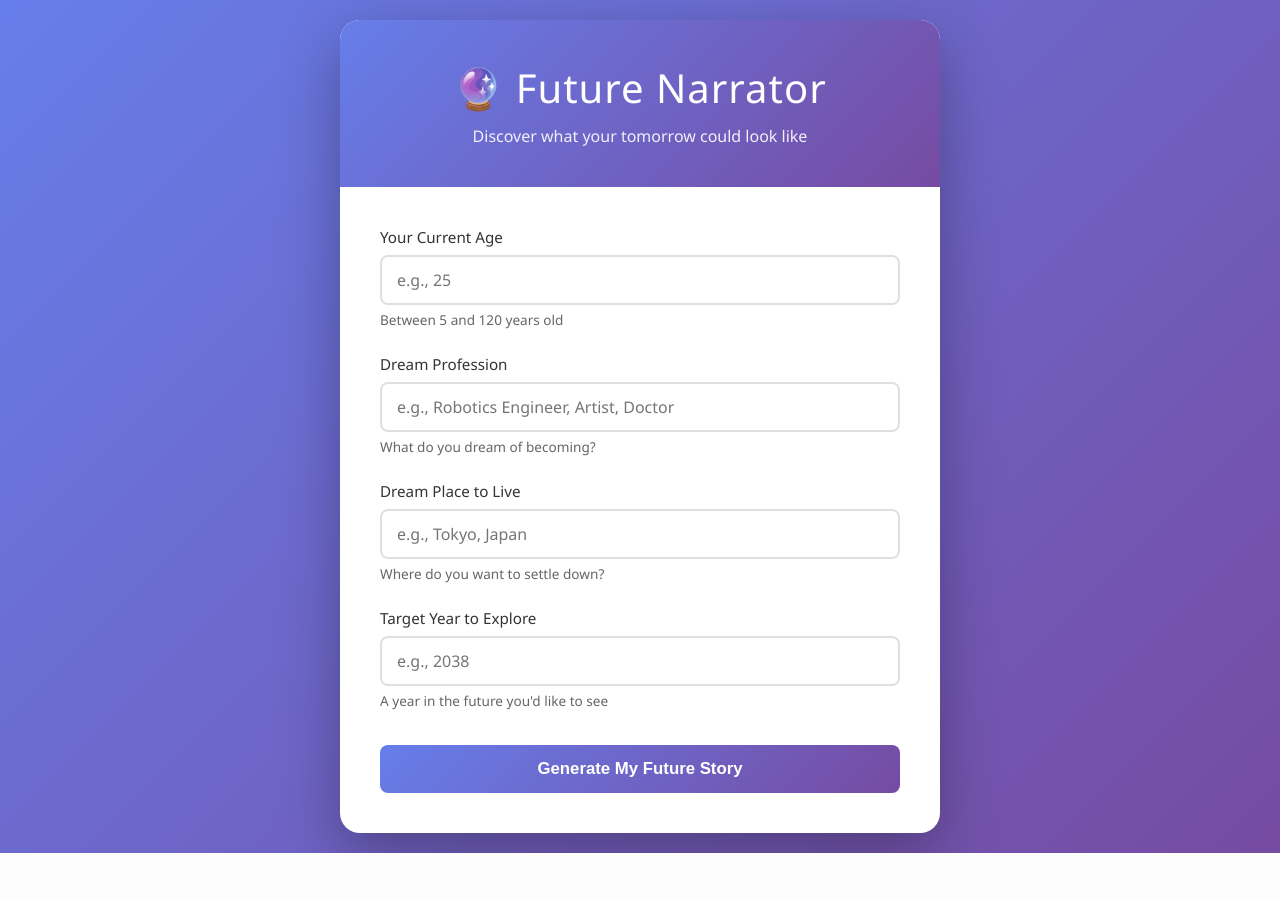
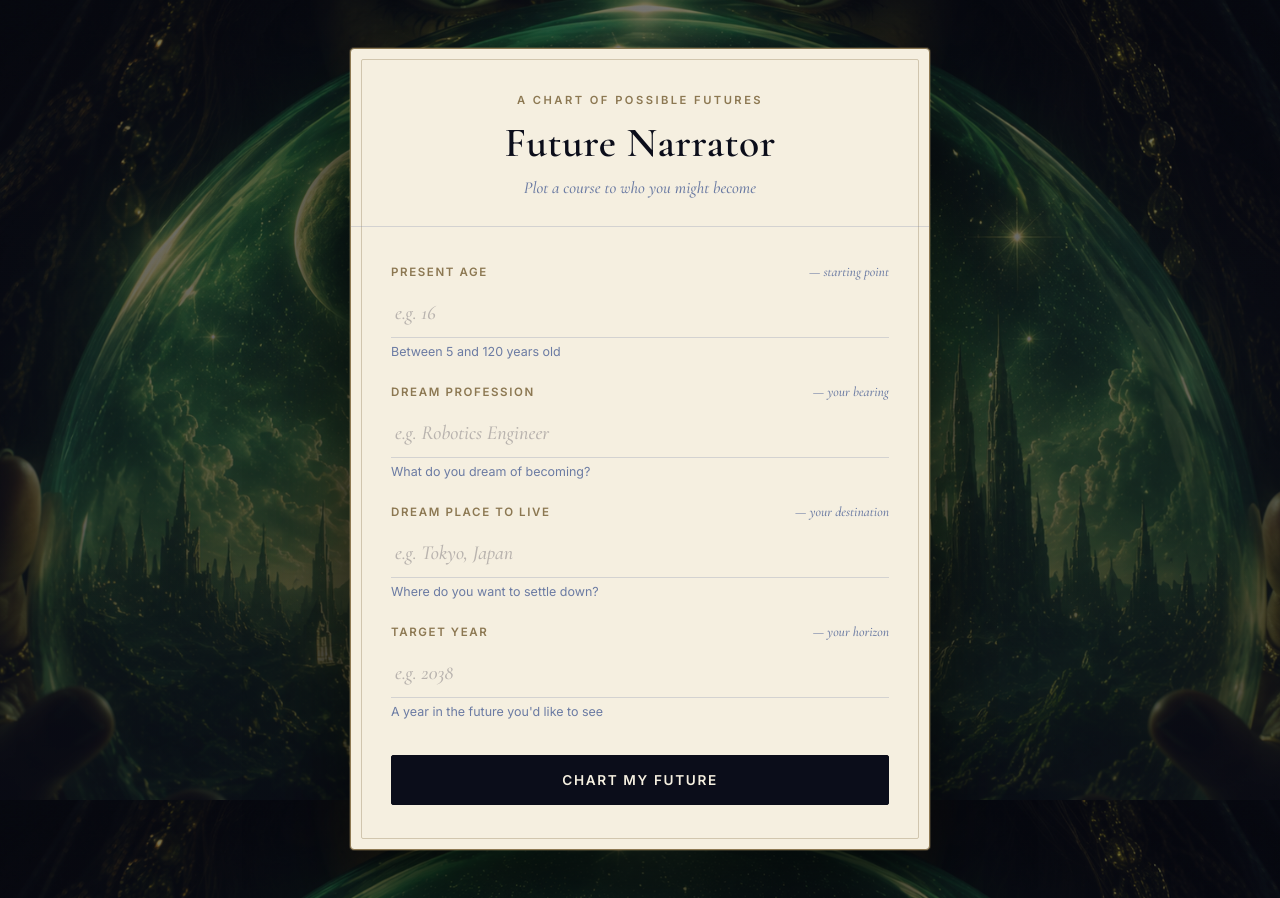
Before and after one commit to jacksonkyronox-sudo/Inspo-Possibilities-.-, a Flask app: page / in a window 1280 px wide. Before the commit the page ends 853 px from the top, so only its background shows below. Run offline with Flask 3, Linux system fonts and the light colour scheme.

Commit message:
Update index.html

```diff
--- a/templates/index.html
+++ b/templates/index.html
@@ -3,309 +3,448 @@
 <head>
     <meta charset="UTF-8">
     <meta name="viewport" content="width=device-width, initial-scale=1.0">
-    <title>Future Narrator - Discover Your Tomorrow</title>
+    <title>Future Narrator — Chart Your Tomorrow</title>
+    <link rel="preconnect" href="https://fonts.googleapis.com">
+    <link rel="preconnect" href="https://fonts.gstatic.com" crossorigin>
+    <link href="https://fonts.googleapis.com/css2?family=Cormorant+Garamond:ital,wght@0,400;0,600;1,500&family=Inter:wght@400;500;600&display=swap" rel="stylesheet">
     <style>
+        :root {
+            --ink: #0B0D1A;
+            --plum: #1D1830;
+            --parchment: #F5EFE0;
+            --parchment-dim: #E8DFC9;
+            --brass: #C9A876;
+            --brass-dim: #8C7852;
+            --dusk: #6B7BA3;
+            --dusk-line: rgba(107, 123, 163, 0.25);
+            --wax-red: #8B2635;
+            --serif: 'Cormorant Garamond', Georgia, serif;
+            --sans: 'Inter', -apple-system, sans-serif;
+        }
+
         * {
             margin: 0;
             padding: 0;
             box-sizing: border-box;
         }
 
+        html {
+            scroll-behavior: smooth;
+        }
+
         body {
-            font-family: 'Segoe UI', Tahoma, Geneva, Verdana, sans-serif;
-            background: linear-gradient(135deg, #667eea 0%, #764ba2 100%);
+            font-family: var(--sans);
+            background-color: var(--ink);
+            background-image:
+                linear-gradient(rgba(11,13,26,0.55), rgba(11,13,26,0.72)),
+                url('/static/images/portal.png');
+            background-size: cover;
+            background-position: center;
+            background-attachment: fixed;
             min-height: 100vh;
             display: flex;
             justify-content: center;
-            align-items: center;
-            padding: 20px;
+            align-items: flex-start;
+            padding: 48px 20px;
+            color: var(--ink);
+            transition: background-image 0.7s ease;
         }
 
-        .container {
+        body.stage-result {
+            background-image:
+                linear-gradient(rgba(11,13,26,0.5), rgba(11,13,26,0.7)),
+                url('/static/images/horizon.png');
+        }
+
+        .chart {
             width: 100%;
-            max-width: 600px;
-            background: white;
-            border-radius: 20px;
-            box-shadow: 0 20px 60px rgba(0, 0, 0, 0.3);
+            max-width: 580px;
+            background: var(--parchment);
+            border-radius: 4px;
+            border: 1px solid var(--brass-dim);
+            box-shadow:
+                0 0 0 1px rgba(201,168,118,0.2),
+                0 40px 90px rgba(0,0,0,0.7);
+            position: relative;
             overflow: hidden;
         }
 
-        .header {
-            background: linear-gradient(135deg, #667eea 0%, #764ba2 100%);
-            color: white;
-            padding: 40px 30px;
-            text-align: center;
+        .chart::before {
+            content: "";
+            position: absolute;
+            inset: 10px;
+            border: 1px solid rgba(140, 120, 82, 0.35);
+            border-radius: 2px;
+            pointer-events: none;
         }
 
-        .header h1 {
-            font-size: 2.5em;
-            margin-bottom: 10px;
-            font-weight: 300;
-            letter-spacing: 1px;
+        .masthead {
+            padding: 44px 40px 28px;
+            text-align: center;
+            border-bottom: 1px solid var(--dusk-line);
+            position: relative;
         }
 
-        .header p {
-            font-size: 1em;
-            opacity: 0.9;
-            font-weight: 300;
+        .eyebrow {
+            font-family: var(--sans);
+            font-size: 0.7rem;
+            font-weight: 600;
+            letter-spacing: 0.22em;
+            text-transform: uppercase;
+            color: var(--brass-dim);
+            margin-bottom: 14px;
         }
 
-        .content {
-            padding: 40px;
+        .masthead h1 {
+            font-family: var(--serif);
+            font-weight: 600;
+            font-size: 2.6rem;
+            color: var(--ink);
+            letter-spacing: 0.01em;
+            line-height: 1.1;
         }
 
-        .form-group {
-            margin-bottom: 25px;
-        }
-
-        label {
-            display: block;
-            margin-bottom: 8px;
-            color: #333;
-            font-weight: 500;
-            font-size: 0.95em;
-        }
-
-        input, select {
-            width: 100%;
-            padding: 12px 15px;
-            border: 2px solid #e0e0e0;
-            border-radius: 8px;
-            font-size: 1em;
-            transition: all 0.3s ease;
-            font-family: 'Segoe UI', Tahoma, Geneva, Verdana, sans-serif;
-        }
-
-        input:focus, select:focus {
-            outline: none;
-            border-color: #667eea;
-            box-shadow: 0 0 0 3px rgba(102, 126, 234, 0.1);
-        }
-
-        button {
-            width: 100%;
-            padding: 14px;
-            background: linear-gradient(135deg, #667eea 0%, #764ba2 100%);
-            color: white;
-            border: none;
-            border-radius: 8px;
-            font-size: 1.05em;
-            font-weight: 600;
-            cursor: pointer;
-            transition: all 0.3s ease;
+        .masthead p {
+            font-family: var(--serif);
+            font-style: italic;
+            font-size: 1.05rem;
+            color: var(--dusk);
             margin-top: 10px;
         }
 
-        button:hover {
-            transform: translateY(-2px);
-            box-shadow: 0 10px 25px rgba(102, 126, 234, 0.3);
+        .compass {
+            position: absolute;
+            top: 20px;
+            right: 24px;
+            width: 30px;
+            height: 30px;
+            opacity: 0.5;
         }
 
-        button:active {
-            transform: translateY(0);
+        .body-panel {
+            padding: 36px 40px 44px;
         }
 
-        button:disabled {
-            opacity: 0.6;
+        .field {
+            margin-bottom: 24px;
+        }
+
+        .field label {
+            display: flex;
+            justify-content: space-between;
+            align-items: baseline;
+            font-size: 0.72rem;
+            font-weight: 600;
+            letter-spacing: 0.14em;
+            text-transform: uppercase;
+            color: var(--brass-dim);
+            margin-bottom: 9px;
+        }
+
+        .field label .coord {
+            font-family: var(--serif);
+            font-style: italic;
+            font-size: 0.85rem;
+            font-weight: 400;
+            letter-spacing: 0;
+            text-transform: none;
+            color: var(--dusk);
+        }
+
+        input {
+            width: 100%;
+            padding: 12px 4px;
+            border: none;
+            border-bottom: 1.5px solid var(--dusk-line);
+            background: transparent;
+            font-family: var(--serif);
+            font-size: 1.25rem;
+            color: var(--ink);
+            transition: border-color 0.25s ease;
+        }
+
+        input::placeholder {
+            color: rgba(29, 24, 48, 0.28);
+            font-style: italic;
+        }
+
+        input:focus {
+            outline: none;
+            border-bottom-color: var(--brass);
+        }
+
+        .hint {
+            font-size: 0.78rem;
+            color: var(--dusk);
+            margin-top: 6px;
+        }
+
+        button[type="submit"] {
+            width: 100%;
+            padding: 16px;
+            margin-top: 12px;
+            background: var(--ink);
+            color: var(--parchment);
+            border: 1px solid var(--ink);
+            border-radius: 2px;
+            font-family: var(--sans);
+            font-size: 0.85rem;
+            font-weight: 600;
+            letter-spacing: 0.12em;
+            text-transform: uppercase;
+            cursor: pointer;
+            transition: background 0.25s ease, color 0.25s ease;
+        }
+
+        button[type="submit"]:hover {
+            background: var(--brass);
+            border-color: var(--brass);
+            color: var(--ink);
+        }
+
+        button[type="submit"]:disabled {
+            opacity: 0.5;
             cursor: not-allowed;
-            transform: none;
         }
 
         .loading {
             display: none;
             text-align: center;
-            padding: 20px;
+            padding: 50px 20px;
         }
 
-        .spinner {
-            border: 4px solid #f3f3f3;
-            border-top: 4px solid #667eea;
-            border-radius: 50%;
-            width: 40px;
-            height: 40px;
-            animation: spin 1s linear infinite;
-            margin: 0 auto 15px;
+        .loading p {
+            font-family: var(--serif);
+            font-style: italic;
+            color: var(--dusk);
+            font-size: 1.05rem;
+            margin-top: 18px;
         }
 
-        @keyframes spin {
-            0% { transform: rotate(0deg); }
-            100% { transform: rotate(360deg); }
+        .orbit {
+            width: 46px;
+            height: 46px;
+            margin: 0 auto;
+            border-radius: 50%;
+            border: 1px solid var(--dusk-line);
+            position: relative;
+        }
+
+        .orbit::after {
+            content: "";
+            position: absolute;
+            top: -1px;
+            left: -1px;
+            width: 100%;
+            height: 100%;
+            border-radius: 50%;
+            border: 1px solid transparent;
+            border-top-color: var(--brass);
+            animation: turn 1.3s linear infinite;
+        }
+
+        @keyframes turn {
+            to { transform: rotate(360deg); }
         }
 
         .result {
             display: none;
-            animation: slideIn 0.5s ease;
         }
 
-        @keyframes slideIn {
-            from {
-                opacity: 0;
-                transform: translateY(20px);
-            }
-            to {
-                opacity: 1;
-                transform: translateY(0);
-            }
+        .result.show {
+            display: block;
+            animation: reveal 0.6s ease;
+        }
+
+        @keyframes reveal {
+            from { opacity: 0; transform: translateY(10px); }
+            to { opacity: 1; transform: translateY(0); }
+        }
+
+        .coordinates {
+            display: grid;
+            grid-template-columns: 1fr 1fr;
+            gap: 1px;
+            background: var(--dusk-line);
+            border: 1px solid var(--dusk-line);
+            margin-bottom: 28px;
+        }
+
+        .coordinates div {
+            background: var(--parchment);
+            padding: 14px 16px;
+        }
+
+        .coord-label {
+            font-size: 0.66rem;
+            font-weight: 600;
+            letter-spacing: 0.12em;
+            text-transform: uppercase;
+            color: var(--brass-dim);
+            margin-bottom: 4px;
+        }
+
+        .coord-value {
+            font-family: var(--serif);
+            font-size: 1.15rem;
+            color: var(--ink);
+        }
+
+        .gallery {
+            display: grid;
+            grid-template-columns: repeat(2, minmax(0, 1fr));
+            gap: 2px;
+            margin-bottom: 28px;
+            border: 1px solid var(--dusk-line);
+        }
+
+        .plate {
+            background: var(--parchment-dim);
+        }
+
+        .plate img {
+            width: 100%;
+            height: 150px;
+            object-fit: cover;
+            display: block;
+            filter: saturate(0.85) contrast(1.02);
+        }
+
+        .plate-caption {
+            padding: 8px 10px;
+            font-size: 0.72rem;
+            letter-spacing: 0.06em;
+            text-transform: uppercase;
+            color: var(--brass-dim);
+            text-align: center;
         }
 
         .narrative {
-            background: #f8f9fa;
-            padding: 30px;
-            border-radius: 12px;
-            line-height: 1.8;
-            color: #333;
+            font-family: var(--serif);
+            font-size: 1.18rem;
+            line-height: 1.75;
+            color: var(--ink);
+            padding: 4px 2px 28px;
+            border-bottom: 1px solid var(--dusk-line);
             margin-bottom: 20px;
-            border-left: 4px solid #667eea;
+            white-space: pre-wrap;
         }
 
-        .image-gallery {
-            display: grid;
-            grid-template-columns: repeat(2, minmax(0, 1fr));
-            gap: 15px;
-            margin-bottom: 20px;
+        .narrative::first-letter {
+            font-size: 2.6rem;
+            font-weight: 600;
+            float: left;
+            line-height: 0.8;
+            padding: 6px 8px 0 0;
+            color: var(--brass-dim);
         }
 
-        .image-card {
-            border-radius: 12px;
-            overflow: hidden;
-            background: #f8f9fa;
-            box-shadow: 0 8px 20px rgba(0, 0, 0, 0.08);
-        }
-
-        .image-card img {
-            width: 100%;
-            height: 180px;
-            object-fit: cover;
-            display: block;
-        }
-
-        .image-caption {
-            padding: 10px 12px;
-            font-size: 0.9em;
-            color: #555;
+        .motto {
             text-align: center;
-        }
-
-        .metadata {
-            display: grid;
-            grid-template-columns: 1fr 1fr;
-            gap: 15px;
-            margin-bottom: 20px;
-            padding: 15px;
-            background: #f0f4ff;
-            border-radius: 8px;
-        }
-
-        .metadata-item {
-            padding: 10px;
-        }
-
-        .metadata-label {
-            font-size: 0.85em;
-            color: #666;
-            text-transform: uppercase;
-            letter-spacing: 0.5px;
-            margin-bottom: 5px;
-        }
-
-        .metadata-value {
-            font-size: 1.1em;
-            font-weight: 600;
-            color: #333;
+            font-family: var(--serif);
+            font-style: italic;
+            font-size: 0.95rem;
+            color: var(--dusk);
+            margin-bottom: 28px;
         }
 
         .reset-btn {
-            background: #e0e0e0;
-            color: #333;
-            margin-top: 0;
+            width: 100%;
+            padding: 13px;
+            background: transparent;
+            color: var(--brass-dim);
+            border: 1px solid var(--dusk-line);
+            border-radius: 2px;
+            font-family: var(--sans);
+            font-size: 0.78rem;
+            font-weight: 600;
+            letter-spacing: 0.1em;
+            text-transform: uppercase;
+            cursor: pointer;
+            transition: border-color 0.25s ease, color 0.25s ease;
         }
 
         .reset-btn:hover {
-            background: #d0d0d0;
+            border-color: var(--brass);
+            color: var(--ink);
         }
 
         .error {
-            background: #fee;
-            color: #c33;
-            padding: 15px;
-            border-radius: 8px;
-            margin-bottom: 20px;
-            border-left: 4px solid #c33;
             display: none;
+            background: rgba(139, 38, 53, 0.06);
+            color: var(--wax-red);
+            border: 1px solid rgba(139, 38, 53, 0.3);
+            border-radius: 2px;
+            padding: 14px 16px;
+            margin-bottom: 24px;
+            font-size: 0.88rem;
+            line-height: 1.5;
         }
 
-        .info-text {
-            font-size: 0.85em;
-            color: #666;
-            margin-top: 5px;
+        @media (prefers-reduced-motion: reduce) {
+            .orbit::after { animation: none; }
+            .result.show { animation: none; }
         }
 
         @media (max-width: 600px) {
-            .header h1 {
-                font-size: 1.8em;
-            }
-
-            .content {
-                padding: 25px;
-            }
-
-            .metadata {
-                grid-template-columns: 1fr;
-            }
+            .masthead { padding: 36px 26px 24px; }
+            .masthead h1 { font-size: 2.1rem; }
+            .body-panel { padding: 28px 26px 34px; }
+            .coordinates { grid-template-columns: 1fr; }
+            .gallery { grid-template-columns: 1fr; }
         }
     </style>
 </head>
 <body>
-    <div class="container">
-        <div class="header">
-            <h1>🔮 Future Narrator</h1>
-            <p>Discover what your tomorrow could look like</p>
+    <div class="chart">
+        <div class="masthead">
+            <div class="eyebrow">A Chart of Possible Futures</div>
+            <h1>Future Narrator</h1>
+            <p>Plot a course to who you might become</p>
         </div>
 
-        <div class="content">
+        <div class="body-panel">
             <div class="error" id="error"></div>
 
-            <form id="futureForm" class="form-container">
-                <div class="form-group">
-                    <label for="age">Your Current Age</label>
-                    <input type="number" id="age" name="age" min="5" max="120" required placeholder="e.g., 25">
-                    <div class="info-text">Between 5 and 120 years old</div>
+            <form id="futureForm">
+                <div class="field">
+                    <label for="age">Present Age <span class="coord">— starting point</span></label>
+                    <input type="number" id="age" name="age" min="5" max="120" required placeholder="e.g. 16">
+                    <div class="hint">Between 5 and 120 years old</div>
                 </div>
 
-                <div class="form-group">
-                    <label for="profession">Dream Profession</label>
-                    <input type="text" id="profession" name="profession" required placeholder="e.g., Robotics Engineer, Artist, Doctor">
-                    <div class="info-text">What do you dream of becoming?</div>
+                <div class="field">
+                    <label for="profession">Dream Profession <span class="coord">— your bearing</span></label>
+                    <input type="text" id="profession" name="profession" required placeholder="e.g. Robotics Engineer">
+                    <div class="hint">What do you dream of becoming?</div>
                 </div>
 
-                <div class="form-group">
-                    <label for="location">Dream Place to Live</label>
-                    <input type="text" id="location" name="location" required placeholder="e.g., Tokyo, Japan">
-                    <div class="info-text">Where do you want to settle down?</div>
+                <div class="field">
+                    <label for="location">Dream Place to Live <span class="coord">— your destination</span></label>
+                    <input type="text" id="location" name="location" required placeholder="e.g. Tokyo, Japan">
+                    <div class="hint">Where do you want to settle down?</div>
                 </div>
 
-                <div class="form-group">
-                    <label for="year">Target Year to Explore</label>
-                    <input type="number" id="year" name="year" min="2027" max="2150" required placeholder="e.g., 2038">
-                    <div class="info-text">A year in the future you'd like to see</div>
+                <div class="field">
+                    <label for="year">Target Year <span class="coord">— your horizon</span></label>
+                    <input type="number" id="year" name="year" min="2027" max="2150" required placeholder="e.g. 2038">
+                    <div class="hint">A year in the future you'd like to see</div>
                 </div>
 
-                <button type="submit" id="submitBtn">Generate My Future Story</button>
+                <button type="submit" id="submitBtn">Chart My Future</button>
             </form>
 
             <div class="loading" id="loading">
-                <div class="spinner"></div>
-                <p>Creating your future narrative...</p>
+                <div class="orbit"></div>
+                <p>Plotting your course through time…</p>
             </div>
 
             <div class="result" id="result">
-                <div class="metadata" id="metadata"></div>
-                <div class="image-gallery" id="imageGallery"></div>
+                <div class="coordinates" id="coordinates"></div>
+                <div class="gallery" id="gallery"></div>
                 <div class="narrative" id="narrative"></div>
-                <div style="margin-top: 20px; padding: 15px; border-top: 2px solid #e0e0e0; font-size: 0.9em; color: #666; font-style: italic; text-align: center;">
-                    <em>"This is not a prediction. It's a possible future built from your dreams."</em>
-                </div>
-                <button type="button" class="reset-btn" onclick="resetForm()">← Start Over</button>
+                <div class="motto">"This is not a prediction. It's a possible future built from your dreams."</div>
+                <button type="button" class="reset-btn" onclick="resetForm()">Chart Another Future</button>
             </div>
         </div>
     </div>
@@ -336,61 +475,40 @@
             try {
                 const response = await fetch('/generate', {
                     method: 'POST',
-                    headers: {
-                        'Content-Type': 'application/json',
-                    },
-                    body: JSON.stringify({
-                        age,
-                        profession,
-                        location,
-                        year
-                    })
+                    headers: { 'Content-Type': 'application/json' },
+                    body: JSON.stringify({ age, profession, location, year })
                 });
 
                 const data = await response.json();
 
                 if (!response.ok) {
-                    throw new Error(data.error || 'An error occurred');
+                    throw new Error(data.error || 'The chart could not be drawn. Please try again.');
                 }
 
-                // Display metadata
-                const metadata = document.getElementById('metadata');
-                metadata.innerHTML = `
-                    <div class="metadata-item">
-                        <div class="metadata-label">Your Age</div>
-                        <div class="metadata-value">${age} years</div>
-                    </div>
-                    <div class="metadata-item">
-                        <div class="metadata-label">Dream Profession</div>
-                        <div class="metadata-value">${profession}</div>
-                    </div>
-                    <div class="metadata-item">
-                        <div class="metadata-label">Dream Location</div>
-                        <div class="metadata-value">${location}</div>
-                    </div>
-                    <div class="metadata-item">
-                        <div class="metadata-label">Target Year</div>
-                        <div class="metadata-value">${year}</div>
-                    </div>
+                document.getElementById('coordinates').innerHTML = `
+                    <div><div class="coord-label">Age</div><div class="coord-value">${age}</div></div>
+                    <div><div class="coord-label">Profession</div><div class="coord-value">${profession}</div></div>
+                    <div><div class="coord-label">Location</div><div class="coord-value">${location}</div></div>
+                    <div><div class="coord-label">Year</div><div class="coord-value">${year}</div></div>
                 `;
 
-                const imageGallery = document.getElementById('imageGallery');
+                const gallery = document.getElementById('gallery');
                 if (data.images && data.images.length) {
-                    imageGallery.innerHTML = data.images.map((imageUrl, index) => `
-                        <div class="image-card">
-                            <img src="${imageUrl}" alt="Lifestyle inspiration ${index + 1} for ${profession} in ${location}" loading="lazy">
-                            <div class="image-caption">Lifestyle scene ${index + 1}</div>
+                    gallery.innerHTML = data.images.map((imageUrl, index) => `
+                        <div class="plate">
+                            <img src="${imageUrl}" alt="Lifestyle plate ${index + 1} for ${profession} in ${location}" loading="lazy">
+                            <div class="plate-caption">Plate ${index + 1}</div>
                         </div>
                     `).join('');
                 } else {
-                    imageGallery.innerHTML = '';
+                    gallery.innerHTML = '';
                 }
 
-                // Display narrative
                 document.getElementById('narrative').textContent = data.narrative;
 
                 loading.style.display = 'none';
-                result.style.display = 'block';
+                result.classList.add('show');
+                document.body.classList.add('stage-result');
             } catch (err) {
                 error.textContent = err.message;
                 error.style.display = 'block';
@@ -403,10 +521,11 @@
         function resetForm() {
             form.reset();
             form.style.display = 'block';
-            result.style.display = 'none';
+            result.classList.remove('show');
             error.style.display = 'none';
-            document.getElementById('imageGallery').innerHTML = '';
+            document.getElementById('gallery').innerHTML = '';
             submitBtn.disabled = false;
+            document.body.classList.remove('stage-result');
         }
     </script>
 </body>
```
